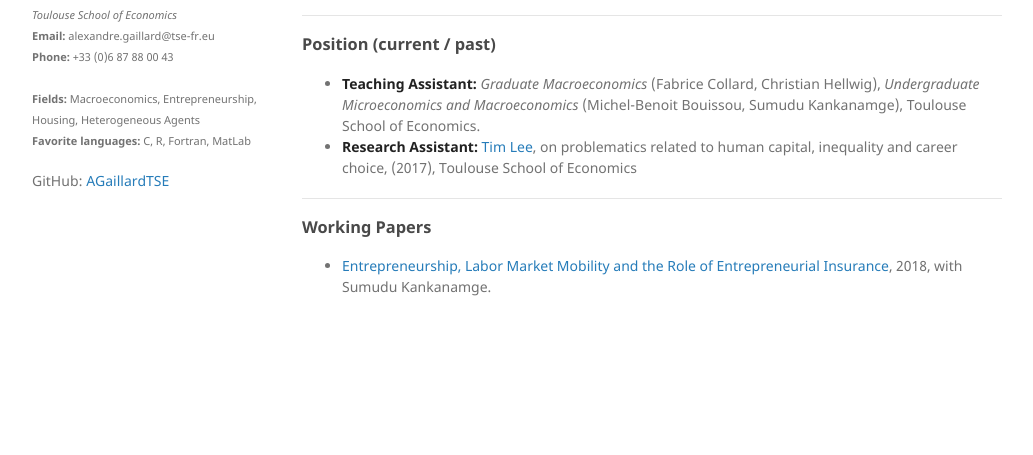
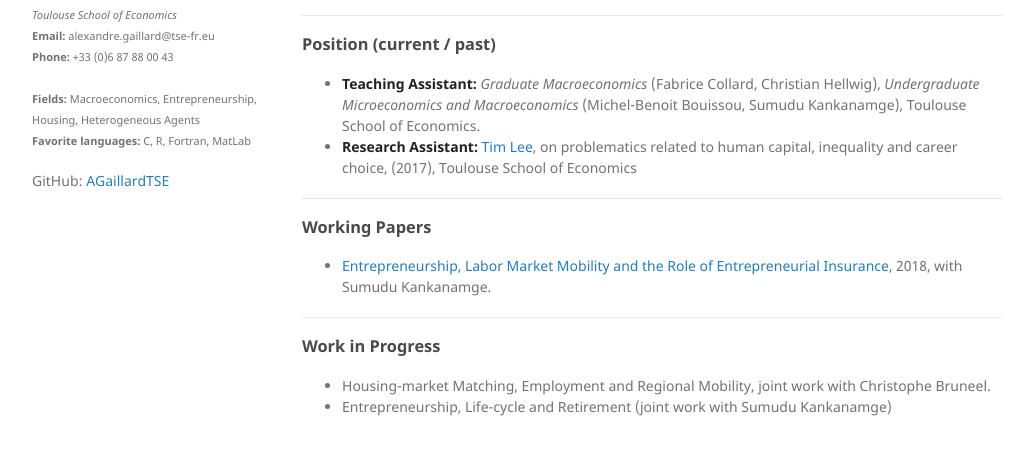
Before and after one commit to AGaillardTSE/AGaillardTSE.github.io, a Jekyll site: the page built from index.md, in a window 1280 px wide, cut to the strip 286-741 px from the top of the page. Shown: the whole strip, without its empty margins (123-1156 px from the left). Built offline with Jekyll 4.4.1, drawn with Linux system fonts in a browser that asks for light colours.

Commit message:
Update index.md

```diff
--- a/index.md
+++ b/index.md
@@ -4,7 +4,7 @@ layout: default
 
 
 <h5 style="margin:0 0 10px;padding-left:10px;">
-  <a style="color: #000" href="./index.html">Home</a>&nbsp;&nbsp;&nbsp;&nbsp;<a style="color: #000" href="./research.md">Research</a>&nbsp;&nbsp;&nbsp;&nbsp;<a style="color: #000" href="./computing.html">Computing</a>&nbsp;&nbsp;&nbsp;&nbsp;<a style="color: #000" href="./teaching.html">Teaching</a>&nbsp;&nbsp;&nbsp;&nbsp;<a style="color: #000" href="./CV.pdf">Vitae</a>&nbsp;&nbsp;&nbsp;&nbsp;
+  <a style="color: #000" href="./index.html">Home</a>&nbsp;&nbsp;&nbsp;&nbsp;<a style="color: #000" href="./research.html">Research</a>&nbsp;&nbsp;&nbsp;&nbsp;<a style="color: #000" href="./computing.html">Computing</a>&nbsp;&nbsp;&nbsp;&nbsp;<a style="color: #000" href="./teaching.html">Teaching</a>&nbsp;&nbsp;&nbsp;&nbsp;<a style="color: #000" href="./CV.pdf">Vitae</a>&nbsp;&nbsp;&nbsp;&nbsp;
 </h5>
 <hr style="margin:0 0 25px;">
 
@@ -28,3 +28,10 @@ My current research covers topics related to insurance design, entrepreneurship
 ### Working Papers
 
 *   [Entrepreneurship, Labor Market Mobility and the Role of Entrepreneurial Insurance](http://agaillard.eu/projects/?dir=ELMM), 2018, with Sumudu Kankanamge.
+
+* * *
+
+### Work in Progress
+
+*   Housing-market Matching, Employment and Regional Mobility, joint work with Christophe Bruneel.
+*   Entrepreneurship, Life-cycle and Retirement (joint work with Sumudu Kankanamge)
```
